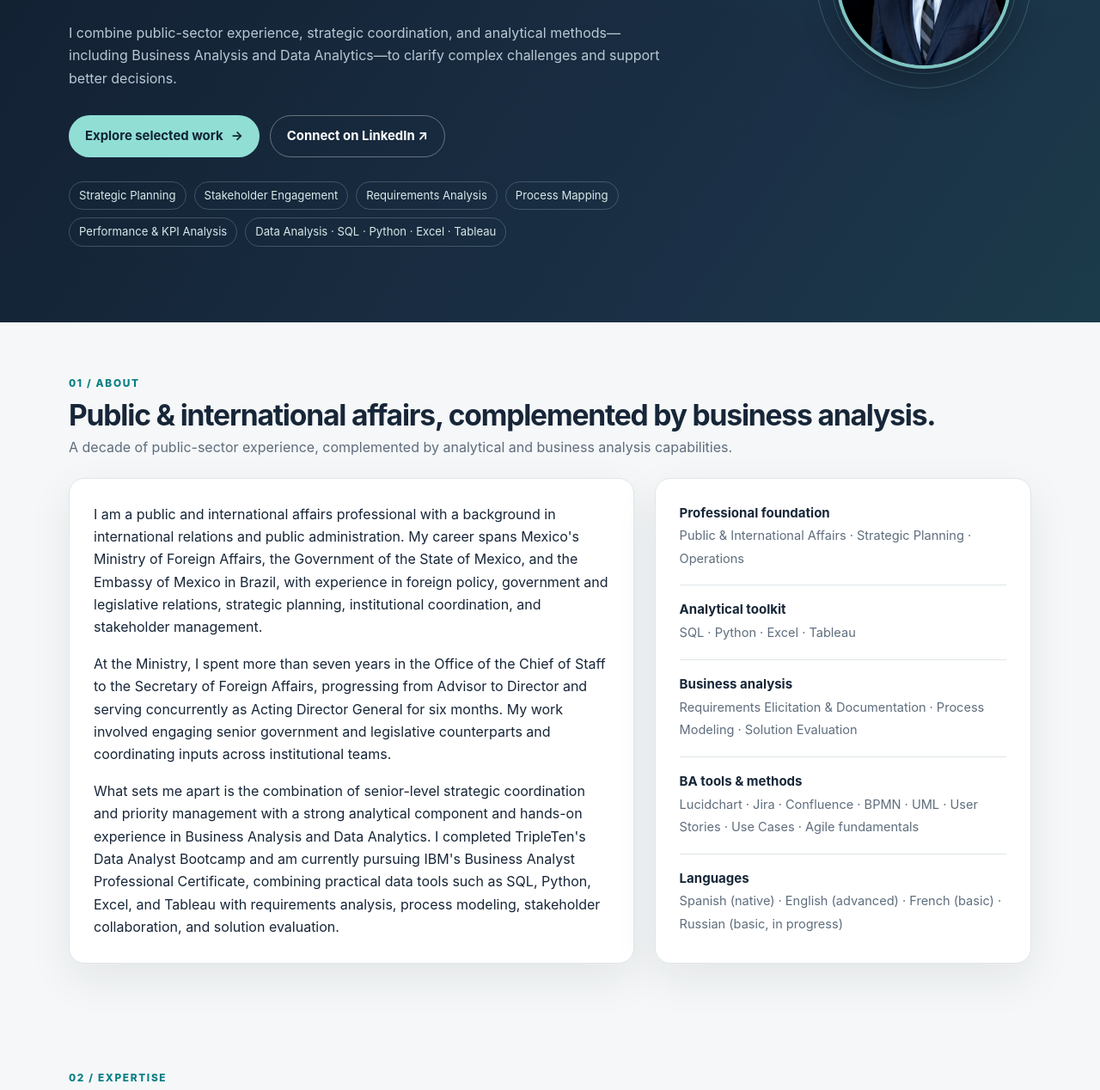
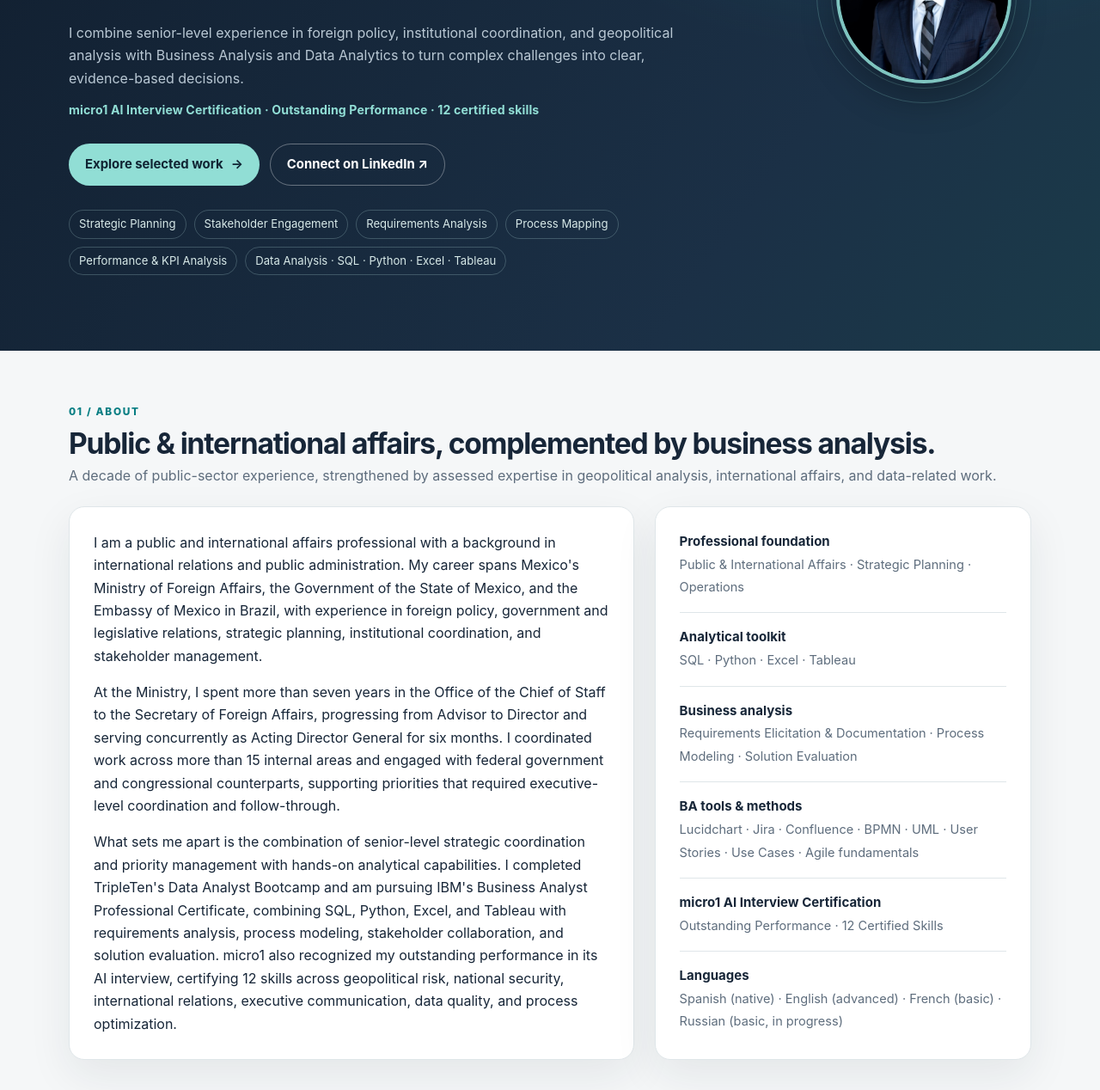
Before and after one commit to rogarzag/rogarzag.github.io, a plain HTML site: page index.html in a window 1280 px wide. Shown: the part 494-1762 px from the top of the page at 86% size. Drawn offline with Linux system fonts and the light colour scheme.

Commit message:
Integrate micro1 AI interview certification into homepage and About profile

```diff
--- a/index.html
+++ b/index.html
@@ -62,7 +62,8 @@
     h1 { font-size: clamp(2.65rem, 6vw, 4.7rem); line-height: 1.06; letter-spacing: -.045em; margin: 17px 0 18px; max-width: 780px; }
     .hero h1 span { color: #83d4cd; }
     .hero-lead { color: #d0dbe3; font-size: clamp(1.08rem, 2vw, 1.28rem); max-width: 720px; margin: 0 0 28px; }
-    .hero-copy { color: #b9c8d4; max-width: 690px; margin: 0 0 30px; }
+    .hero-copy { color: #b9c8d4; max-width: 720px; margin: 0 0 12px; }
+    .hero-proof { color: #91ded5; font-size: .88rem; font-weight: 700; letter-spacing: .01em; margin: 0 0 28px; }
     .actions { display: flex; flex-wrap: wrap; gap: 12px; }
     .btn { display: inline-flex; align-items: center; justify-content: center; gap: 9px; border-radius: 999px; padding: 11px 19px; font-weight: 700; font-size: .93rem; text-decoration: none; transition: transform .18s ease, background .18s ease; }
     .btn:hover { transform: translateY(-2px); }
@@ -195,7 +196,8 @@
           <div class="eyebrow">Professional Profile</div>
           <h1>Turning complex information into <span>clear decisions.</span></h1>
           <p class="hero-lead">Public &amp; International Affairs · Business Analysis</p>
-          <p class="hero-copy">I combine public-sector experience, strategic coordination, and analytical methods—including Business Analysis and Data Analytics—to clarify complex challenges and support better decisions.</p>
+          <p class="hero-copy">I combine senior-level experience in foreign policy, institutional coordination, and geopolitical analysis with Business Analysis and Data Analytics to turn complex challenges into clear, evidence-based decisions.</p>
+          <p class="hero-proof">micro1 AI Interview Certification · Outstanding Performance · 12 certified skills</p>
           <div class="actions">
             <a class="btn btn-primary" href="#projects">Explore selected work <span aria-hidden="true">→</span></a>
             <a class="btn btn-outline" href="https://www.linkedin.com/in/rodrigogarzamx/" target="_blank" rel="noopener">Connect on LinkedIn ↗</a>
@@ -213,19 +215,20 @@
         <div class="section-head">
           <div class="kicker">01 / About</div>
           <h2>Public &amp; international affairs, complemented by business analysis.</h2>
-          <p class="section-intro">A decade of public-sector experience, complemented by analytical and business analysis capabilities.</p>
+          <p class="section-intro">A decade of public-sector experience, strengthened by assessed expertise in geopolitical analysis, international affairs, and data-related work.</p>
         </div>
         <div class="about-grid">
           <article class="panel">
             <p>I am a public and international affairs professional with a background in international relations and public administration. My career spans Mexico's Ministry of Foreign Affairs, the Government of the State of Mexico, and the Embassy of Mexico in Brazil, with experience in foreign policy, government and legislative relations, strategic planning, institutional coordination, and stakeholder management.</p>
-            <p>At the Ministry, I spent more than seven years in the Office of the Chief of Staff to the Secretary of Foreign Affairs, progressing from Advisor to Director and serving concurrently as Acting Director General for six months. My work involved engaging senior government and legislative counterparts and coordinating inputs across institutional teams.</p>
-            <p>What sets me apart is the combination of senior-level strategic coordination and priority management with a strong analytical component and hands-on experience in Business Analysis and Data Analytics. I completed TripleTen's Data Analyst Bootcamp and am currently pursuing IBM's Business Analyst Professional Certificate, combining practical data tools such as SQL, Python, Excel, and Tableau with requirements analysis, process modeling, stakeholder collaboration, and solution evaluation.</p>
+            <p>At the Ministry, I spent more than seven years in the Office of the Chief of Staff to the Secretary of Foreign Affairs, progressing from Advisor to Director and serving concurrently as Acting Director General for six months. I coordinated work across more than 15 internal areas and engaged with federal government and congressional counterparts, supporting priorities that required executive-level coordination and follow-through.</p>
+            <p>What sets me apart is the combination of senior-level strategic coordination and priority management with hands-on analytical capabilities. I completed TripleTen's Data Analyst Bootcamp and am pursuing IBM's Business Analyst Professional Certificate, combining SQL, Python, Excel, and Tableau with requirements analysis, process modeling, stakeholder collaboration, and solution evaluation. micro1 also recognized my outstanding performance in its AI interview, certifying 12 skills across geopolitical risk, national security, international relations, executive communication, data quality, and process optimization.</p>
           </article>
           <aside class="panel facts">
             <div class="fact"><strong>Professional foundation</strong><span>Public &amp; International Affairs · Strategic Planning · Operations</span></div>
             <div class="fact"><strong>Analytical toolkit</strong><span>SQL · Python · Excel · Tableau</span></div>
             <div class="fact"><strong>Business analysis</strong><span>Requirements Elicitation &amp; Documentation · Process Modeling · Solution Evaluation</span></div>
             <div class="fact"><strong>BA tools &amp; methods</strong><span>Lucidchart · Jira · Confluence · BPMN · UML · User Stories · Use Cases · Agile fundamentals</span></div>
+            <div class="fact"><strong>micro1 AI Interview Certification</strong><span>Outstanding Performance · 12 Certified Skills</span></div>
             <div class="fact"><strong>Languages</strong><span>Spanish (native) · English (advanced) · French (basic) · Russian (basic, in progress)</span></div>
           </aside>
         </div>
```
